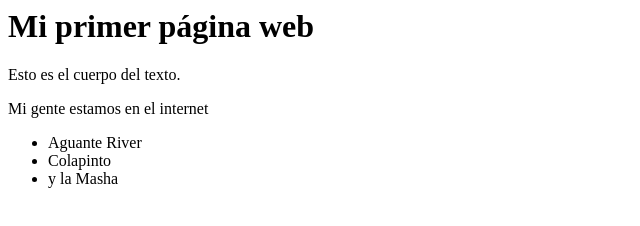
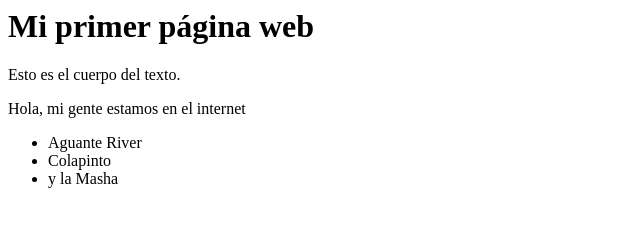
Before and after one commit to emiliano-jaime/modulo_1, a plain HTML site: page index.html in a window 1280 px wide. Shown: the full height of the page, 0-640 px from the left. Drawn offline with Linux system fonts and the light colour scheme.

Commit message:
Update index.html

```diff
--- a/index.html
+++ b/index.html
@@ -5,7 +5,7 @@
 <body>
   Esto es el cuerpo del texto.
 
-  <p>Mi gente estamos en el internet</p>
+  <p>Hola, mi gente estamos en el internet</p>
 
   <ul>
     <li>Aguante River</li>
```
